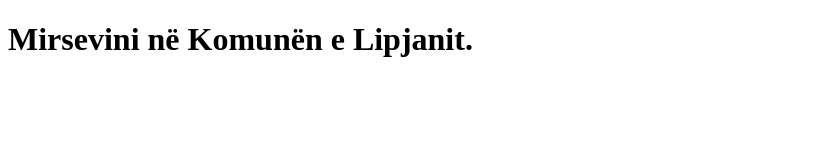
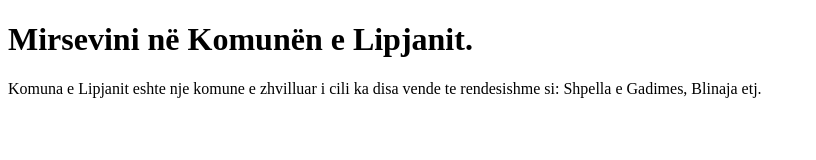
Before and after one commit to ErzenK/lipjani2022, a plain HTML site: page index.html in a window 1280 px wide. Shown: the whole page, without its empty margins (0-816 px from the left). Drawn offline with Linux system fonts and the light colour scheme.

Commit message:
Added paragraph about the Lipjan city

```diff
--- a/index.html
+++ b/index.html
@@ -11,6 +11,7 @@
     <h1>Mirsevini në Komunën e Lipjanit.</h1>
 
 
+    <p>Komuna e Lipjanit eshte nje komune e zhvilluar i cili ka disa vende te rendesishme si: Shpella e Gadimes, Blinaja etj.</p>
 
 
 
```
